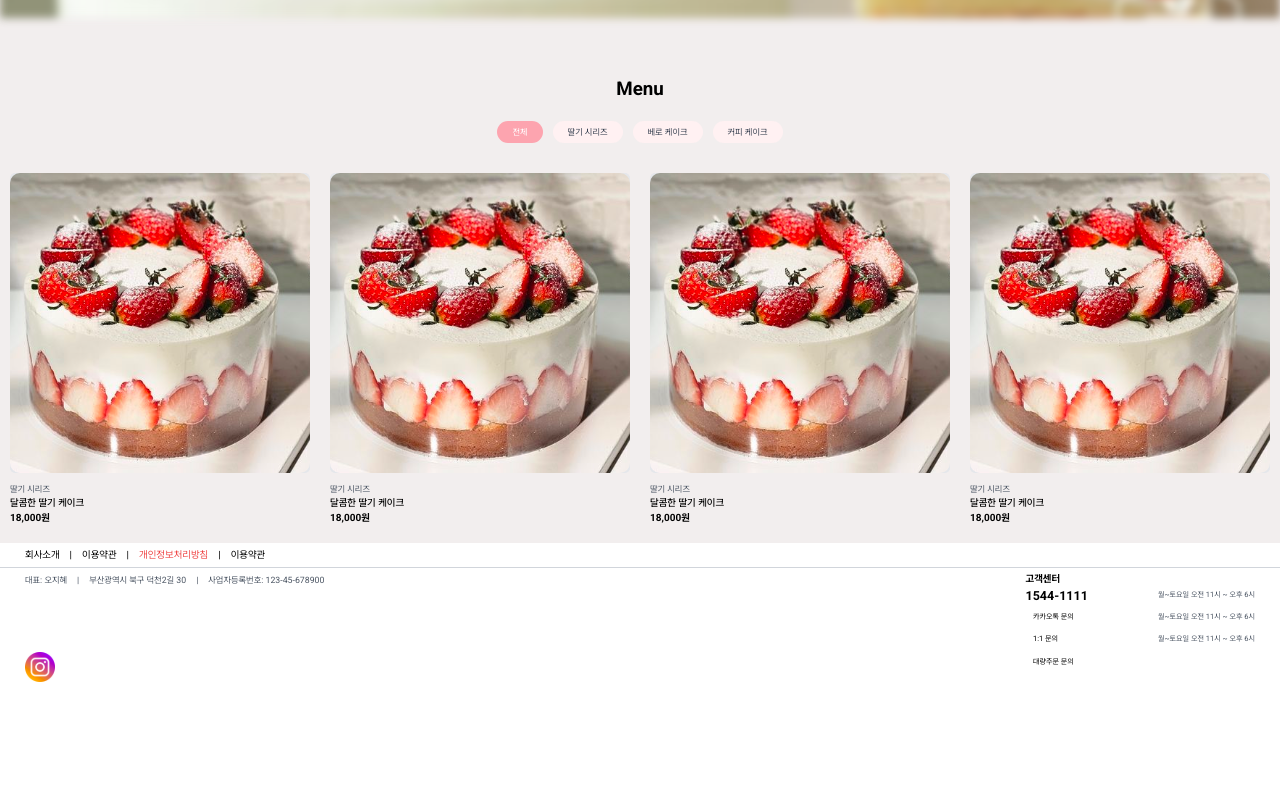
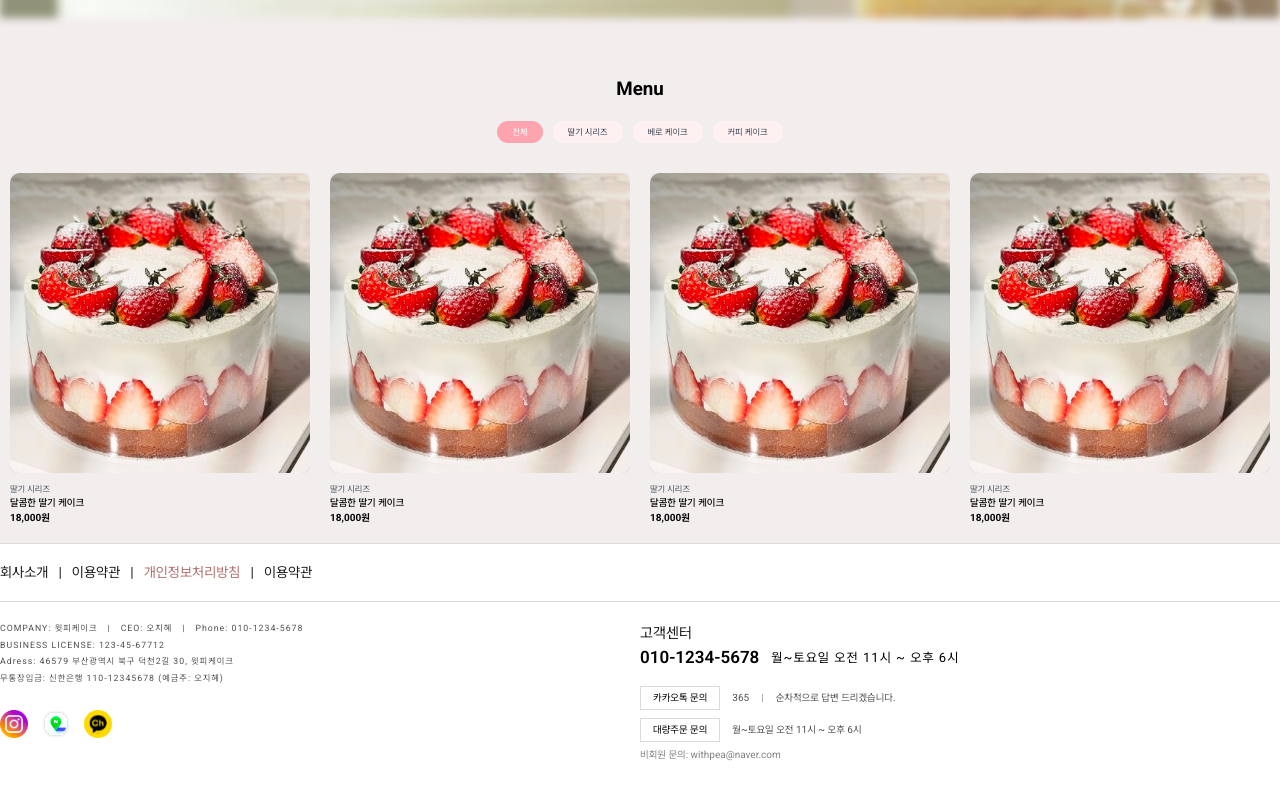
Before and after one commit to WipiCake/frontend, a React (Vite) app: page / in a window 1280 px wide. Shown: the part 439-1239 px from the top of the page. Before the commit the page ends 1142 px from the top, so only its background shows below. Built offline with nearby package versions, Linux system fonts and the light colour scheme.

Commit message:
style: 푸터 스타일 수정

```diff
--- a/src/components/footer/Footer.jsx
+++ b/src/components/footer/Footer.jsx
@@ -1,90 +1,121 @@
-import React from 'react'
-import Instagram from '../../assets/icons/instagram.svg'
+import React from 'react';
+import Instagram from '../../assets/icons/instagram.svg';
+import NaverMap from '../../assets/icons/NaverMap.svg';
+import KakaoChanel from '../../assets/icons/KakaoChanel.svg';
 
 const Footer = () => {
+  const FOOTERMENULIST = [
+    '회사소개',
+    '이용약관',
+    '개인정보처리방침',
+    '이용약관',
+  ];
 
-  const footerMenuList = [
-    "회사소개",
-    "이용약관",
-    "개인정보처리방침",
-    "이용약관",
-  ]
-
-  const footerInfoList1 = [
-    "대표: 오지혜",
-    "부산광역시 북구 덕천2길 30",
-    "사업자등록번호: 123-45-678900",
-  ]
+  const FOOTERINFOLIST1 = [
+    'COMPANY: 윗피케이크',
+    'CEO: 오지혜',
+    'Phone: 010-1234-5678',
+  ];
+  const FOOTERINFOLIST2 = [
+    'BUSINESS LICENSE: 123-45-67712',
+    'Adress: 46579 부산광역시 북구 덕천2길 30, 윗피케이크',
+    '무통장입금: 신한은행 110-12345678 (예금주: 오지혜)',
+  ];
+  const ICON = [Instagram, NaverMap, KakaoChanel];
 
   return (
     <>
-      <footer className="h-[20vh]">
-        <ul className="flex pl-10 items-center h-[3vh] w-full">
-          {footerMenuList.map((menu, index) => (
-            <li key={index} className="flex items-center">
-              <span className={`${index === 2 ? 'text-red-500' : ''}`}>
+      <footer className="flex h-[259px] w-full flex-col border-t border-[#DBDBDB]">
+        <div className="flex justify-center border-b border-[#DBDBDB]">
+          <ul className="flex h-[57px] w-[1280px] items-center">
+            {FOOTERMENULIST.map((menu, index) => (
+              <li
+                key={index}
+                className="flex items-center text-k-14-Regular text-[#1A1A1A]"
+              >
+                <span
+                  className={`${index === 2 ? 'text-[#B56D6D]' : ''} cursor-pointer`}
+                >
                   {menu}
                 </span>
-              {index < footerMenuList.length - 1 && (
+                {index < FOOTERMENULIST.length - 1 && (
                   <span className="mx-4">|</span>
                 )}
               </li>
             ))}
           </ul>
-        <div className='h-[0.25vh] w-full border-t border-gray-300'></div>
-        <div className='h-[15vh] pl-10 py-2 flex justify-between relative'>
-          <div className='flex flex-col'>
-            <div className='flex items-start text-sm text-gray-600'>
-              {footerInfoList1.map((info, index) => (
+        </div>
+
+        <div className="flex justify-center">
+          <div className="relative flex w-[1280px] justify-center pt-[20px]">
+            <div className="flex w-[640px] flex-col">
+              <div className="flex flex-col items-start gap-[4px] text-k-13-Regular text-sm text-[#505050]">
+                <div>
+                  {FOOTERINFOLIST1.map((info, index) => (
                     <span key={index}>
                       {info}
-                  {index < footerInfoList1.length - 1 && (
+                      {index < FOOTERINFOLIST1.length - 1 && (
                         <span className="mx-4">|</span>
                       )}
                     </span>
                   ))}
                 </div>
-            <div className="mt-auto mb-1 pl-125">
+                <div className="flex flex-col gap-[4px]">
+                  {FOOTERINFOLIST2.map((info, index) => (
+                    <span key={index}>{info}</span>
+                  ))}
+                </div>
+                <div className="flex gap-[14px] pt-[22px]">
+                  {ICON.map((img, index) => (
+                    <span key={index}>
                       <img
-                width={30}
-                height={30}
-                src={Instagram}
-                alt="인스타그램"
-                className="cursor-pointer"
+                        className="h-[28px] w-[28px]"
+                        src={img}
+                        alt="아이콘"
                       />
+                    </span>
+                  ))}
+                </div>
               </div>
             </div>
 
-          <ul className='flex flex-col gap-1 mr-10'>
-            <li className='font-bold'>고객센터</li>
-            <li className='flex items-center gap-1'>
-              <div className='w-[130px]'>
-                <span className='text-xl font-bold'>1544-1111</span>
+            <div className="flex w-[640px] flex-col gap-[8px]">
+              <div className="pb-[8px]">
+                <p className="text-k-15-Regular text-[#1A1A1A]">고객센터</p>
+                <div className="flex items-center gap-[12px]">
+                  <p className="text-k-17-Semibold">010-1234-5678</p>
+                  <span className="text-k-13-Regular">
+                    월~토요일 오전 11시 ~ 오후 6시
+                  </span>
                 </div>
-              <span className='text-xs text-gray-600'>월~토요일 오전 11시 ~ 오후 6시</span>
-            </li>
-            <li className='flex items-center gap-1'>
-              <div className='w-[130px]'>
-                <button className='text-xs border border-gray-300 rounded px-3 py-2'>카카오톡 문의</button>
               </div>
-              <span className='text-xs text-gray-600'>월~토요일 오전 11시 ~ 오후 6시</span>
-            </li>
-            <li className='flex items-center gap-1'>
-              <div className='w-[130px]'>
-                <button className='text-xs border border-gray-300 rounded px-3 py-2'>1:1 문의</button>
+              <div className="flex items-center gap-[12px]">
+                <button className="border border-solid border-[#DBDBDB] px-[12px] py-[6px]">
+                  카카오톡 문의
+                </button>
+                <span className="text-[#505050]">365</span>
+                <span className="text-[#999999]">|</span>
+                <span className="text-[#505050]">
+                  순차적으로 답변 드리겠습니다.
+                </span>
               </div>
-              <span className='text-xs text-gray-600'>월~토요일 오전 11시 ~ 오후 6시</span>
-            </li>
-            <li className='flex items-center gap-1'>
-              <div className='w-[130px]'>
-                <button className='text-xs border border-gray-300 rounded px-3 py-2'>대량주문 문의</button>
+              <div className="flex items-center gap-[12px]">
+                <button className="border border-solid border-[#DBDBDB] px-[12px] py-[6px]">
+                  대량주문 문의
+                </button>
+                <span className="text-[#505050]">
+                  월~토요일 오전 11시 ~ 오후 6시
+                </span>
               </div>
-            </li>
-          </ul>
+              <div className="text-[#828282]">
+                비회원 문의: withpea@naver.com
+              </div>
+            </div>
+          </div>
         </div>
       </footer>
     </>
-  )
-}
+  );
+};
 
-export default Footer
+export default Footer;
```
Also changed, not shown: src/assets/icons/KakaoChanel.svg (added), src/assets/icons/NaverMap.svg (added). Lines whose indentation alone changed are shown as unchanged.
